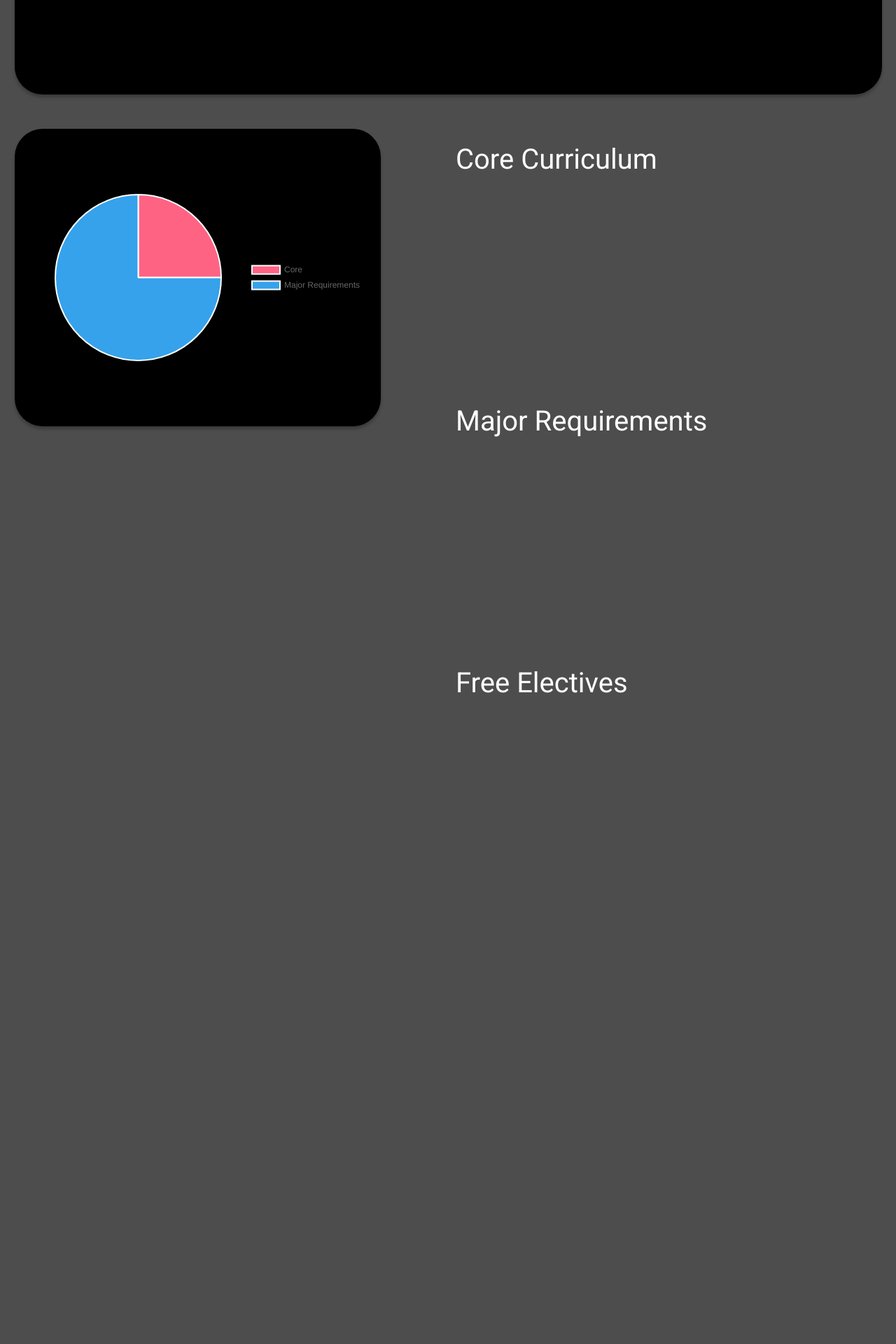
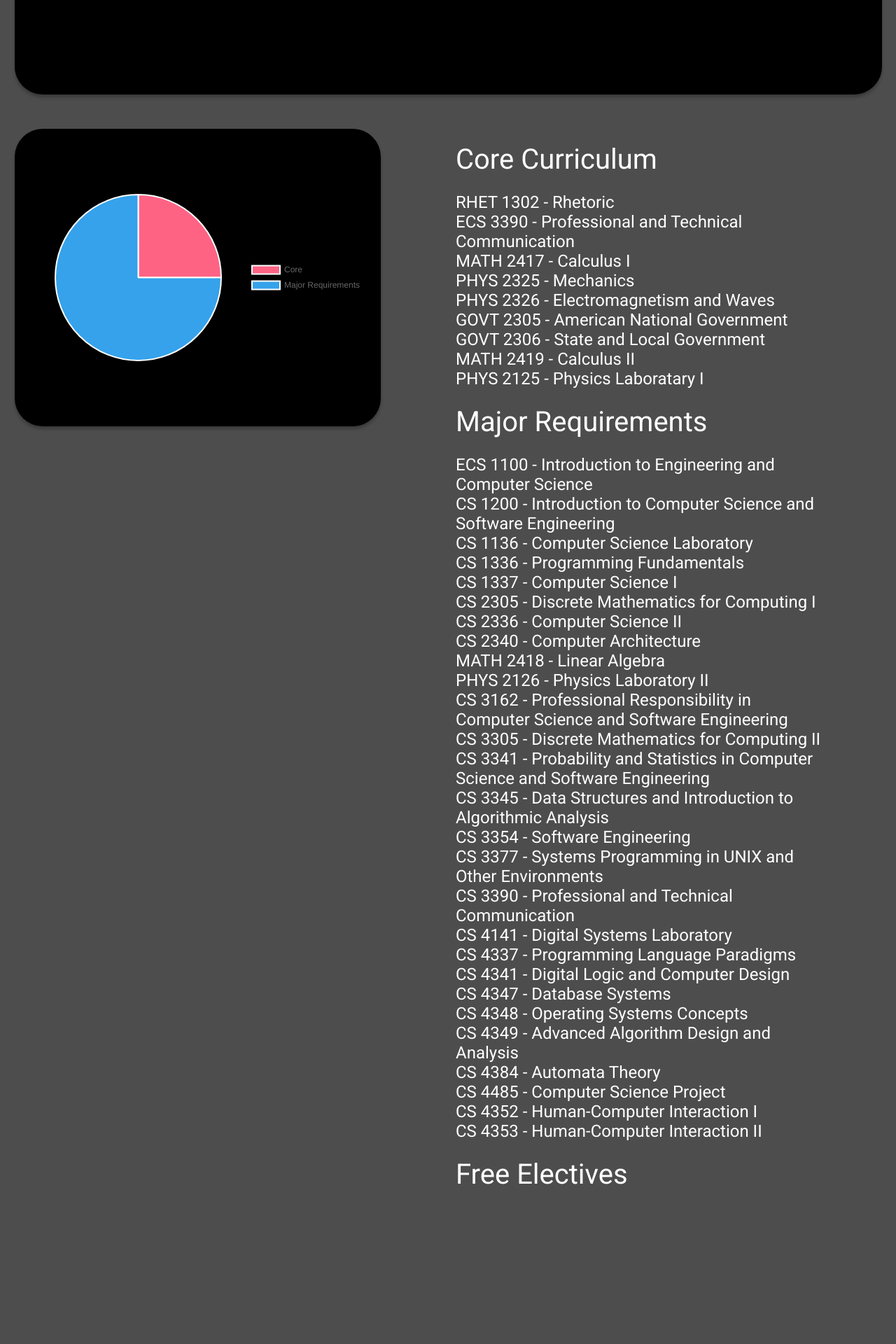
Before and after one commit to ibadamomin/UTD-Degree-Planner, a PHP site: page /frontEnd/student-dashboard.html in a window 1280 px wide. Shown: the part 658-2578 px from the top of the page at 70% size. Before the commit the page ends 1648 px from the top, so only its background shows below. Run offline with PHP 8.4, Linux system fonts and the light colour scheme; some web fonts are replaced.

Commit message:
added static classes to dashboard

```diff
--- a/frontEnd/student-dashboard.css
+++ b/frontEnd/student-dashboard.css
@@ -351,7 +351,6 @@
   flex-direction: column;
   align-items: flex-start;
   justify-content: flex-start;
-  gap: 327px;
 }
 .frame-wrapper8 {
   flex-direction: column;
--- a/frontEnd/student-dashboard.html
+++ b/frontEnd/student-dashboard.html
@@ -202,7 +202,47 @@
               <div class="frame-wrapper8">
                 <div class="core-curriculum-group">
                   <div class="core-curriculum1">Core Curriculum</div>
+                    <p style="font-size: 24px;">
+                      RHET 1302 - Rhetoric<br>
+                      ECS 3390 - Professional and Technical Communication<br>
+                      MATH 2417 - Calculus I<br>
+                      PHYS 2325 - Mechanics<br>
+                      PHYS 2326 - Electromagnetism and Waves<br>
+                      GOVT 2305 - American National Government<br>
+                      GOVT 2306 - State and Local Government<br>
+                      MATH 2419 - Calculus II<br>
+                      PHYS 2125 - Physics Laboratary I<br>
+                    </p>
                   <div class="major-requirements1">Major Requirements</div>
+                    <p style="font-size: 24px;">
+                      ECS 1100 - Introduction to Engineering and Computer Science<br>
+                      CS 1200 - Introduction to Computer Science and Software Engineering<br>
+                      CS 1136 - Computer Science Laboratory<br>
+                      CS 1336 - Programming Fundamentals<br>
+                      CS 1337 - Computer Science I<br>
+                      CS 2305 - Discrete Mathematics for Computing I<br>
+                      CS 2336 - Computer Science II<br>
+                      CS 2340 - Computer Architecture<br>
+                      MATH 2418 - Linear Algebra<br>
+                      PHYS 2126 - Physics Laboratory II<br>
+                      CS 3162 - Professional Responsibility in Computer Science and Software Engineering<br>
+                      CS 3305 - Discrete Mathematics for Computing II<br>
+                      CS 3341 - Probability and Statistics in Computer Science and Software Engineering<br>
+                      CS 3345 - Data Structures and Introduction to Algorithmic Analysis<br>
+                      CS 3354 - Software Engineering<br>
+                      CS 3377 - Systems Programming in UNIX and Other Environments<br>
+                      CS 3390 - Professional and Technical Communication<br>
+                      CS 4141 - Digital Systems Laboratory<br>
+                      CS 4337 - Programming Language Paradigms<br>
+                      CS 4341 - Digital Logic and Computer Design<br>
+                      CS 4347 - Database Systems<br>
+                      CS 4348 - Operating Systems Concepts<br>
+                      CS 4349 - Advanced Algorithm Design and Analysis<br>
+                      CS 4384 - Automata Theory<br>
+                      CS 4485 - Computer Science Project<br>
+                      CS 4352 - Human-Computer Interaction I<br>
+                      CS 4353 - Human-Computer Interaction II<br>
+                    </p>
                   <div class="free-electives1">Free Electives</div>
                 </div>
               </div>
```
Also changed, not shown: public/student-dashboard.php (+42 -2 lines).
